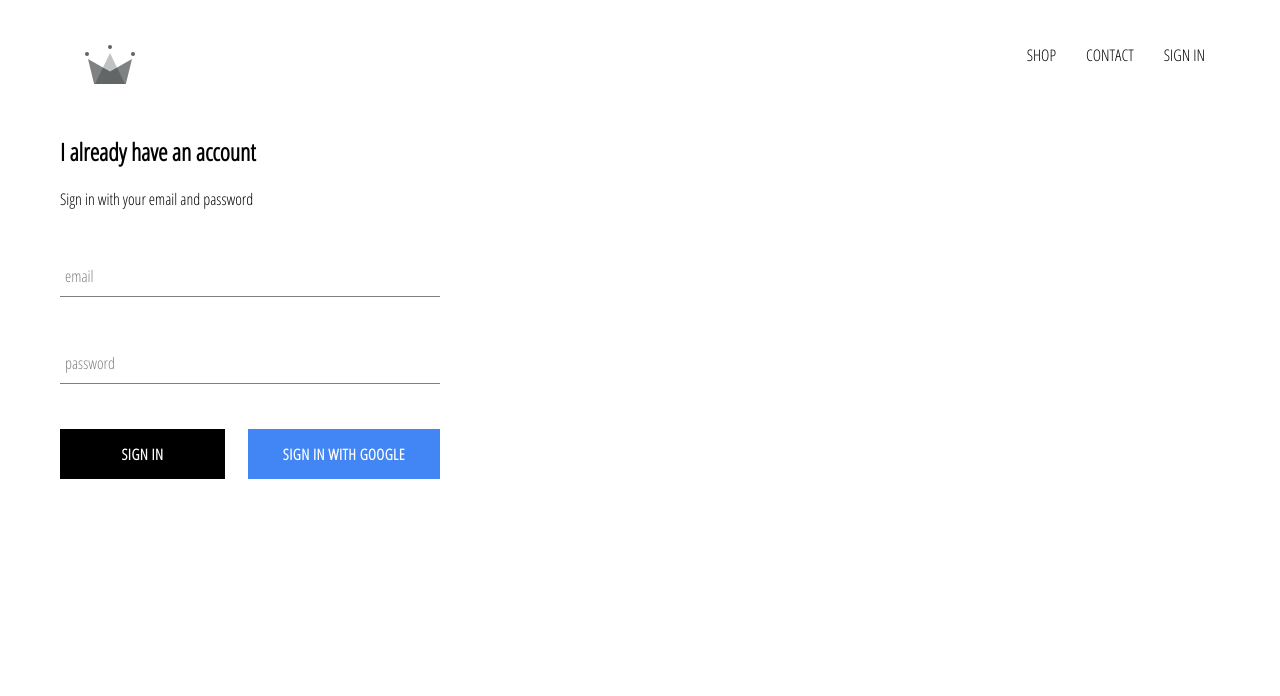
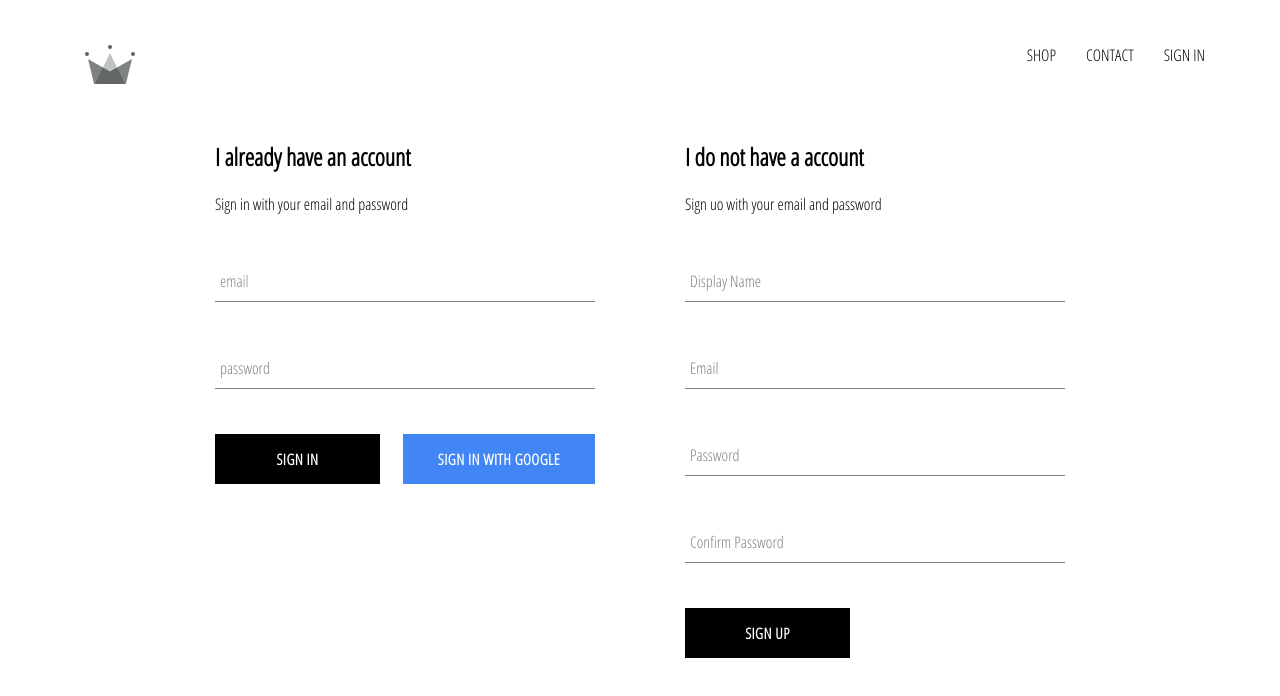
Before and after one commit to denisetan/crwn-clothing, a React (Create React App) app: page /signin in a window 1280 px wide. Shown: the top 696 px of the page. Built offline with nearby package versions, Linux system fonts and the light colour scheme; no server answers.

Commit message:
implemented firebase utils, included ability to store authenticated users into our database

```diff
--- a/src/App.js
+++ b/src/App.js
@@ -7,7 +7,7 @@
 import ShopPage from './pages/shop/shop.component';
 import SignInAndSignUpPage from './pages/sign-in-and-sign-up/sign-in-and-sign-up.component';
 import Header from './components/header/header.component';
-import { auth } from './firebase/firebase.utils';
+import { auth, createUserProfileDocument } from './firebase/firebase.utils';
 
 class App extends React.Component {
   constructor() {
@@ -21,10 +21,23 @@
   unsubscribeFromAuth = null;
 
   componentDidMount() {
-    this.unsubscribeFromAuth = auth.onAuthStateChanged(user => {
-      this.setState({ currentUser: user });
+    this.unsubscribeFromAuth = auth.onAuthStateChanged(async userAuth => {
+      if (userAuth) {
+        const userRef = await createUserProfileDocument(userAuth);
 
-      console.log(user);
+        userRef.onSnapshot(snapShot => {
+          this.setState({
+            currentUser: {
+              id: snapShot.id,
+              ...snapShot.data()
+            }
+          });
+
+          console.log(this.state);
+        });
+      }
+
+      this.setState({ currentUser: userAuth});
     });
   }
 
--- /dev/null
+++ b/src/components/sign-up/sign-up.component.jsx
@@ -0,0 +1,100 @@
+import React from 'react';
+
+import FormInput from '../form-input/form-input.component';
+import CustomButton from '../custom-button/custom-button.component';
+
+import { auth, createUserProfileDocument } from '../../firebase/firebase.utils';
+
+import './sign-up.styles.scss';
+
+class SignUp extends React.Component {
+    constructor(){
+       super();
+
+       this.state = {
+           displayName: '',
+           email: '',
+           password: '',
+           confirmPassword: ''
+       };
+    }
+
+    handleSubmit = async event => {
+        event.preventDefault();
+
+        const{ displayName, email, password, confirmPassword } = this.state;
+
+        if (password !== confirmPassword) {
+            alert("passwords don't match");
+            return;
+        }
+
+        try {
+            const {user} = await auth.createUserWithEmailAndPassword(email, password);
+            await createUserProfileDocument(user, { displayName});
+
+            this.setState({
+                displayName: '',
+                email: '',
+                password: '',
+                confirmPassword: ''
+            });
+
+        } catch (error) {
+          console.error(error);
+        }
+    };
+
+    handleChange = event => {
+        const {name, value} = event.target;
+
+        this.setState({ [name]: value });
+    };
+
+    render() {
+        const{ displayName, email, password, confirmPassword } = this.state;
+        return(
+            <div className='sign-up'>
+                <h2 className='titlle'>I do not have a account</h2>
+                <span>Sign uo with your email and password</span>
+                <form className='sign-up-form' onSubmit={this.handleSubmit}>
+                    <FormInput
+                        type='text'
+                        name='displayName'
+                        value={displayName}
+                        onChange={this.handleChange}
+                        label='Display Name'
+                        required
+                    />
+                    <FormInput
+                    type='email'
+                    name='email'
+                    value={email}
+                    onChange={this.handleChange}
+                    label='Email'
+                    required
+                    />
+                    <FormInput
+                    type='password'
+                    name='password'
+                    value={password}
+                    onChange={this.handleChange}
+                    label='Password'
+                    required
+                    />
+                    <FormInput
+                    type='password'
+                    name='confirmPassword'
+                    value={confirmPassword}
+                    onChange={this.handleChange}
+                    label='Confirm Password'
+                    required
+                    />
+                    <CustomButton type='submit'>SIGN UP</CustomButton>
+                </form>
+            </div>
+        );
+    }
+}
+
+export default SignUp;
--- /dev/null
+++ b/src/components/sign-up/sign-up.styles.scss
@@ -0,0 +1,9 @@
+.sign-up {
+    display: flex;
+    flex-direction: column;
+    width: 380px;
+
+    .title {
+        margin: 10px 0;
+    }
+}
--- a/src/firebase/firebase.utils.js
+++ b/src/firebase/firebase.utils.js
@@ -13,6 +13,33 @@
     measurementId: "G-P0FJD9EY82"
 };
 
+export const createUserProfileDocument = async (userAuth, additionalData) => {
+    if (!userAuth) return;
+
+    const userRef = firestore.doc(`users/${userAuth.uid}`);
+
+    const snapShot = await userRef.get();
+
+    if (!snapShot.exists) {
+        const { displayName, email} = userAuth;
+        const createdAt = new Date();
+
+        try {
+          await userRef.set({
+            displayName,
+            email,
+            createdAt,
+            ...additionalData
+          })
+        } catch (error) {
+          console.log('error creating user', error.message);
+        }
+    }
+
+    return userRef;
+
+};
+
 firebase.initializeApp(config);
 
 export const auth = firebase.auth();
--- a/src/pages/sign-in-and-sign-up/sign-in-and-sign-up.component.jsx
+++ b/src/pages/sign-in-and-sign-up/sign-in-and-sign-up.component.jsx
@@ -1,12 +1,14 @@
 import React from 'react';
 
 import SignIn from '../../components/sign-in/sign-in.component';
+import SignUp from '../../components/sign-up/sign-up.component';
 
 import './sign-in-and-sign-up.styles.scss';
 
 const SignInAndSignUpPage = () => (
     <div className='sign-in-and-sign-up'>
         <SignIn />
+        <SignUp />
     </div>
 );
 
--- a/src/pages/sign-in-and-sign-up/sign-in-and-sign-up.styles.scss
+++ b/src/pages/sign-in-and-sign-up/sign-in-and-sign-up.styles.scss
@@ -0,0 +1,6 @@
+.sign-in-and-sign-up{
+    width: 850px;
+    display: flex;
+    justify-content: space-between;
+    margin: 30px auto;
+}
```
